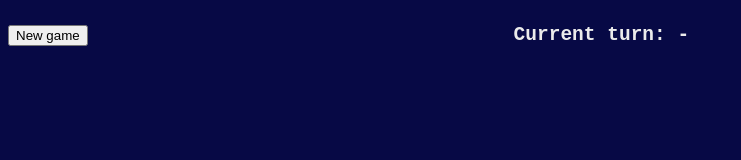
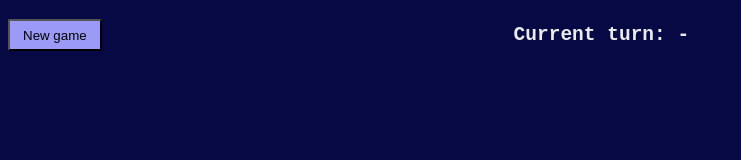
Before and after one commit to hansojuhan/JS-Battleship, a website built with webpack: page src/index.html in a window 1280 px wide. Shown: the whole page, without its empty margins (0-741 px from the left). Built offline with nearby package versions, Linux system fonts and the light colour scheme.

Commit message:
Improve styles for the button

```diff
--- a/src/css/modal.css
+++ b/src/css/modal.css
@@ -36,8 +36,8 @@
   background-color: rgb(155, 155, 247);
 
   display: flex;
-    align-items: center;
-    justify-content: center;
+  align-items: center;
+  justify-content: center;
 }
 
 #start-game-modal form button:hover {
--- a/src/css/styles.css
+++ b/src/css/styles.css
@@ -78,3 +78,17 @@ header {
 header h2 {
   width: 60%;
 }
+
+#new-game-button {
+  padding: 0.5rem 1rem;
+  background-color: rgb(155, 155, 247);
+  border-radius: 2px;
+
+  display: flex;
+  align-items: center;
+  justify-content: center;
+}
+
+#new-game-button:hover {
+  background-color: rgb(217, 217, 251);
+}
```
